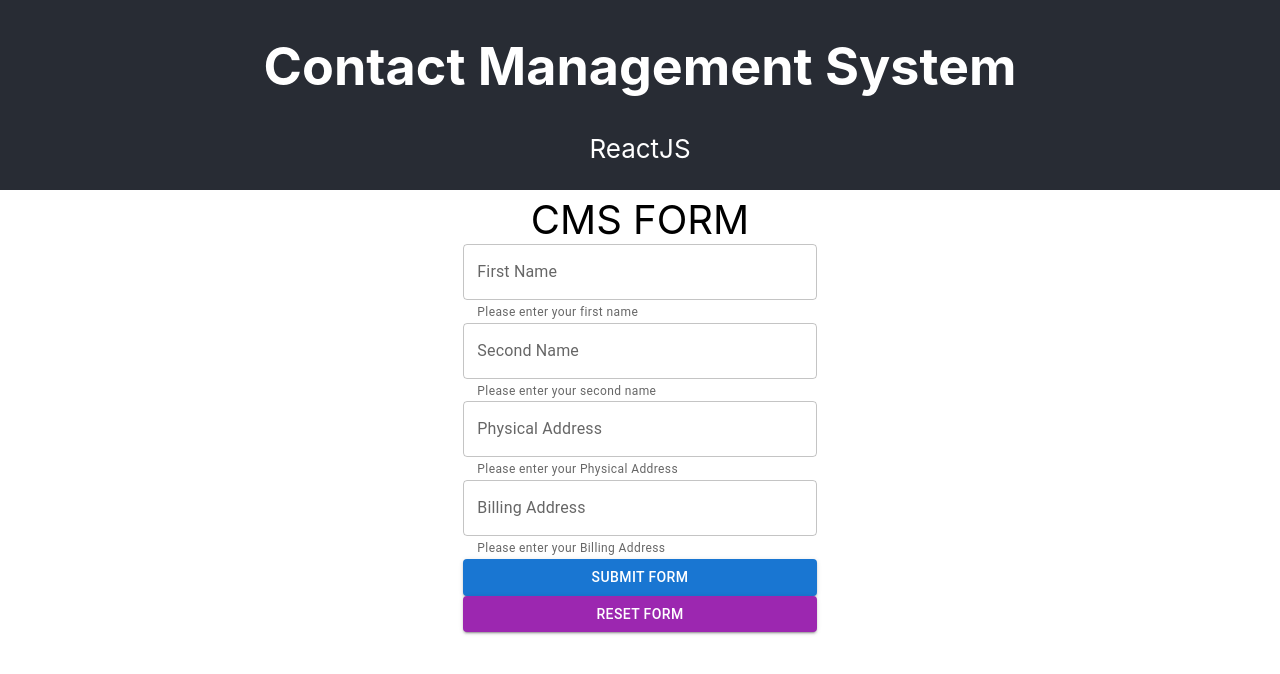
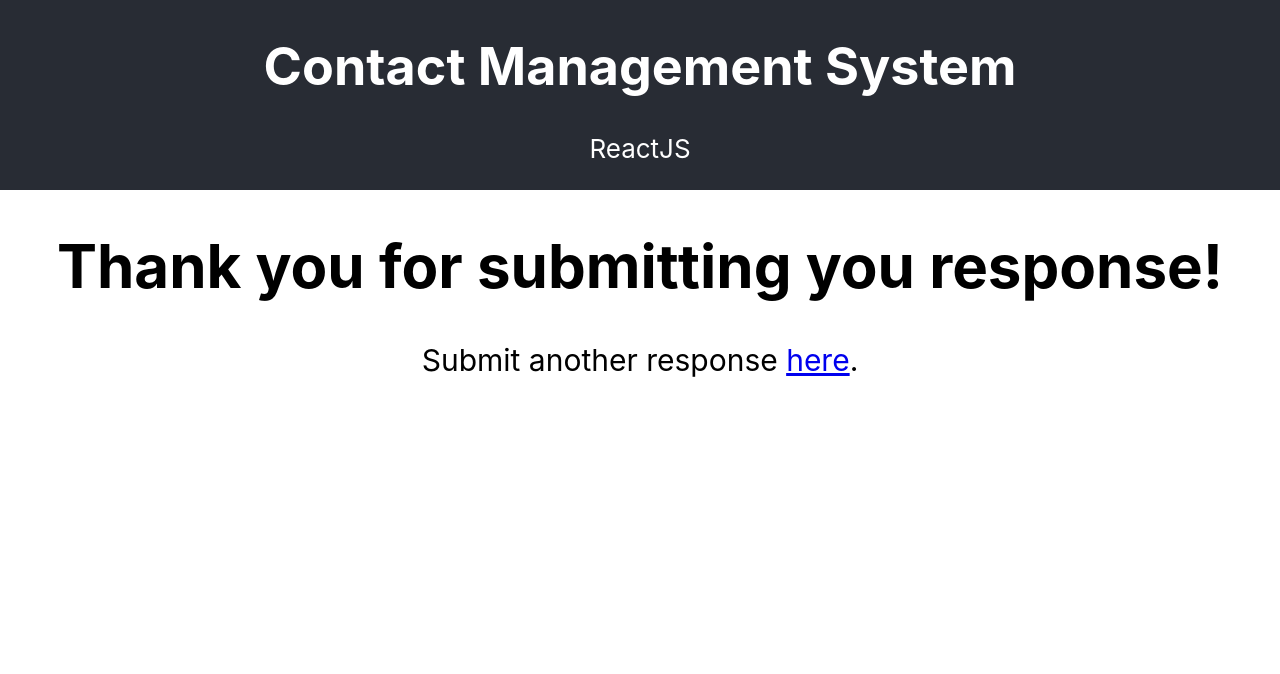
Before and after one commit to dlasap-fs/user-contact-mgmt-system-frontend, a React (Create React App) app: page /submitted in a window 1280 px wide. Shown: the top 674 px of the page. Built offline with nearby package versions, Linux system fonts and the light colour scheme.

Commit message:
added routing and post-form components

```diff
--- a/package.json
+++ b/package.json
@@ -11,6 +11,7 @@
     "@testing-library/user-event": "^13.5.0",
     "react": "^18.2.0",
     "react-dom": "^18.2.0",
+    "react-router-dom": "^6.4.0",
     "react-scripts": "5.0.1",
     "web-vitals": "^2.1.4"
   },
--- a/src/App.js
+++ b/src/App.js
@@ -1,16 +1,38 @@
 import logo from './logo.svg';
 import { CMSForm } from './components/CMSForm'
 import './App.css';
+import { PostForm } from './components/PostForm';
+import {
+  Routes, Route, Link, BrowserRouter as Router
+} from "react-router-dom";
 
 function App() {
   return (
+    <Router>
+
     <div className="App">
       <header className="App-header">
         <div> <h1> Contact Management System </h1>
         <p> ReactJS</p></div>
       </header>
-      <CMSForm/>
+      {/* <CMSForm/>
+      <PostForm/> */}
+      <Routes>
+        <Route path="/" element={<CMSForm />} />
+        <Route path="/submitted" element={<PostForm />} />
+
+          <Route path="*" element={<h1 style={{fontSize: "30px"}}>
+            ERROR 404: PAGE NOT FOUND!
+            <br/>
+            <p>
+            <Link to="/" style={{ padding: 5 }}>
+              HOME
+          </Link>
+            </p>
+          </h1>} />
+      </Routes>
     </div>
+    </Router>
   );
 }
 
--- a/src/components/CMSForm.js
+++ b/src/components/CMSForm.js
@@ -1,5 +1,6 @@
 import { FormControl, InputLabel, Input, FormHelperText, Button, TextField} from "@mui/material";
 import { useState } from "react";
+import { Navigate } from "react-router-dom";
 
 export const CMSForm = () => {
   const [formDetails, setFormDetails] = useState({
@@ -24,9 +25,7 @@ export const CMSForm = () => {
       ...prevState,
       submit_attempt: true
     }))
-    console.log(
-      "form", formDetails
-    )
+
   }
 
   const handleReset = (e)=>{
@@ -99,6 +98,8 @@ export const CMSForm = () => {
           >
         Reset Form
        </Button>
+
+       { formDetails.submit_attempt && <Navigate replace to="/submitted"></Navigate> }
     </FormControl>
     </div>
     )
--- /dev/null
+++ b/src/components/PostForm.js
@@ -0,0 +1,10 @@
+import { Link } from "react-router-dom";
+
+export const PostForm = () =>{
+    return (
+        <div style={{fontSize: "30px"}}>
+            <h1> Thank you for submitting you response!</h1>
+            <p>Submit another response <Link to ="/">here</Link>. </p>
+        </div>
+    )
+}
```
Also changed, not shown: 1 other file (tests, documents, lock files or other folders).
